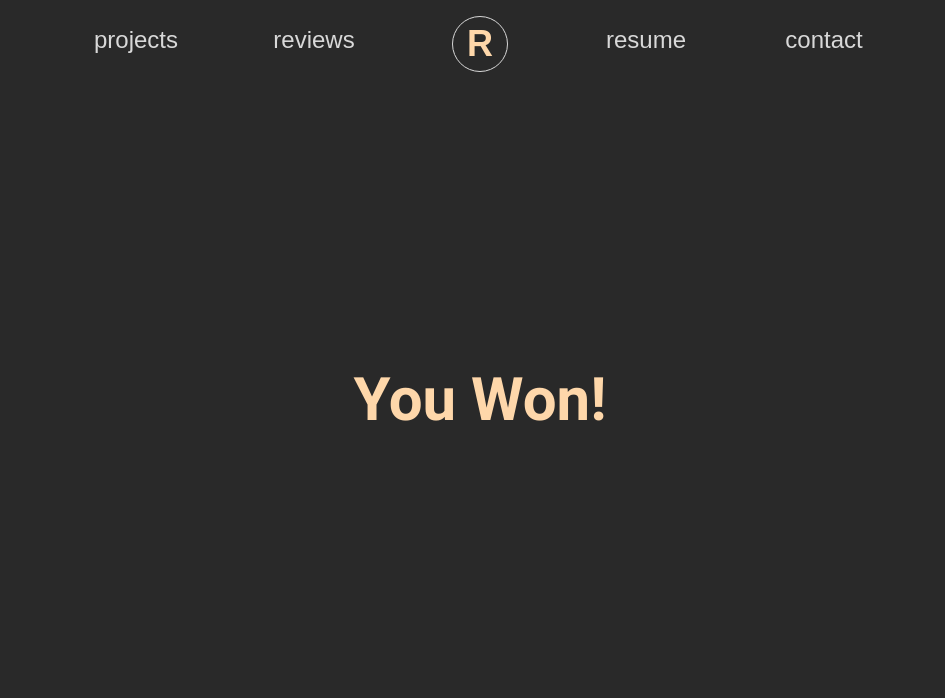
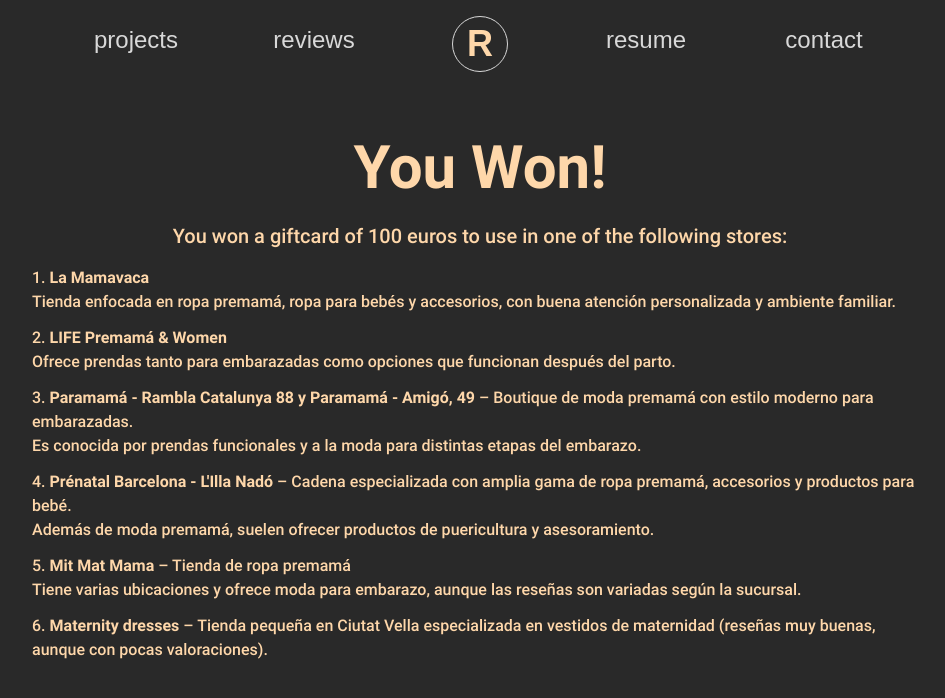
Before and after one commit to RamProg/ramiro-uk, a Next.js app: page /bebe in a window 1280 px wide. Shown: the top 698 px of the page, without its empty margins (160-1105 px from the left). Built offline with nearby package versions, Linux system fonts and the light colour scheme; a web font is replaced by a local one.

Commit message:
Add gift card details and store list to bebe page
Co-authored-by: RamProg <64564058+RamProg@users.noreply.github.com>

```diff
--- a/src/pages/bebe.tsx
+++ b/src/pages/bebe.tsx
@@ -3,9 +3,56 @@ import BackHome from '@/components/BackHome/BackHome';
 
 const Bebe = () => {
   return (
-    <div className='flex flex-col items-center justify-center h-dynamicScreen text-ramiro-light-orange'>
+    <div className='flex flex-col items-center justify-center h-dynamicScreen text-ramiro-light-orange px-4'>
       <BackHome />
-      <h1 className='text-4xl sm:text-6xl font-bold'>You Won!</h1>
+      <div className='max-w-4xl text-center'>
+        <h1 className='text-4xl sm:text-6xl font-bold mb-6'>You Won!</h1>
+        <p className='text-lg sm:text-xl mb-4'>
+          You won a giftcard of 100 euros to use in one of the following stores:
+        </p>
+        <ol className='text-left text-sm sm:text-base space-y-3 list-decimal list-inside'>
+          <li>
+            <strong>La Mamavaca</strong>
+            <br />
+            Tienda enfocada en ropa premamá, ropa para bebés y accesorios, con
+            buena atención personalizada y ambiente familiar.
+          </li>
+          <li>
+            <strong>LIFE Premamá &amp; Women</strong>
+            <br />
+            Ofrece prendas tanto para embarazadas como opciones que funcionan
+            después del parto.
+          </li>
+          <li>
+            <strong>
+              Paramamá - Rambla Catalunya 88 y Paramamá - Amigó, 49
+            </strong>{' '}
+            – Boutique de moda premamá con estilo moderno para embarazadas.
+            <br />
+            Es conocida por prendas funcionales y a la moda para distintas
+            etapas del embarazo.
+          </li>
+          <li>
+            <strong>Prénatal Barcelona - L&apos;Illa Nadó</strong> – Cadena
+            especializada con amplia gama de ropa premamá, accesorios y
+            productos para bebé.
+            <br />
+            Además de moda premamá, suelen ofrecer productos de puericultura y
+            asesoramiento.
+          </li>
+          <li>
+            <strong>Mit Mat Mama</strong> – Tienda de ropa premamá
+            <br />
+            Tiene varias ubicaciones y ofrece moda para embarazo, aunque las
+            reseñas son variadas según la sucursal.
+          </li>
+          <li>
+            <strong>Maternity dresses</strong> – Tienda pequeña en Ciutat Vella
+            especializada en vestidos de maternidad (reseñas muy buenas, aunque
+            con pocas valoraciones).
+          </li>
+        </ol>
+      </div>
     </div>
   );
 };
```
